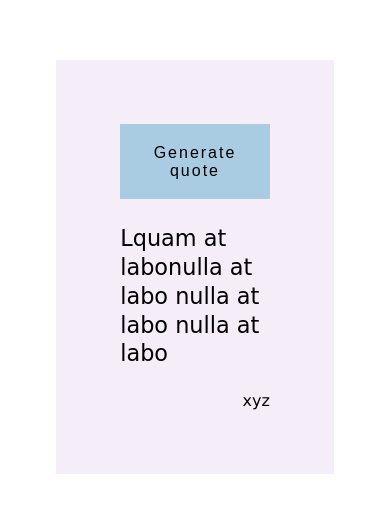
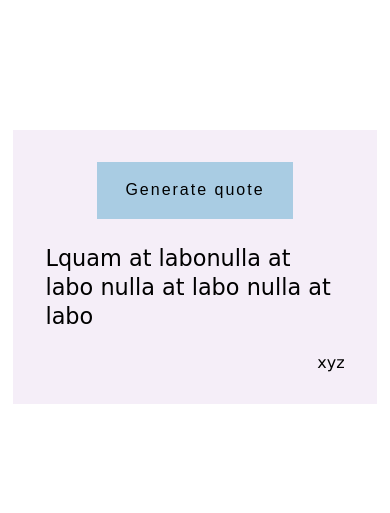
Before and after one commit to rupalkachhwaha/All-JavaScript, a plain HTML site: page 02QuoteGenerator/index.html in a window 390 px wide. Shown: the part 163-676 px from the top of the page. Drawn offline with Linux system fonts and the light colour scheme.

Commit message:
Update index.html

```diff
--- a/02QuoteGenerator/index.html
+++ b/02QuoteGenerator/index.html
@@ -43,6 +43,12 @@
                         align-self: flex-end;
                         font-family:Verdana, Geneva, Tahoma, sans-serif;
                 }
+                @media (max-width: 850px) and (min-width: 230px) {
+                        .box{
+                                max-width: 80%;
+                                padding: 2rem;
+                        }
+                }
 
         </style>
 </head>
```
